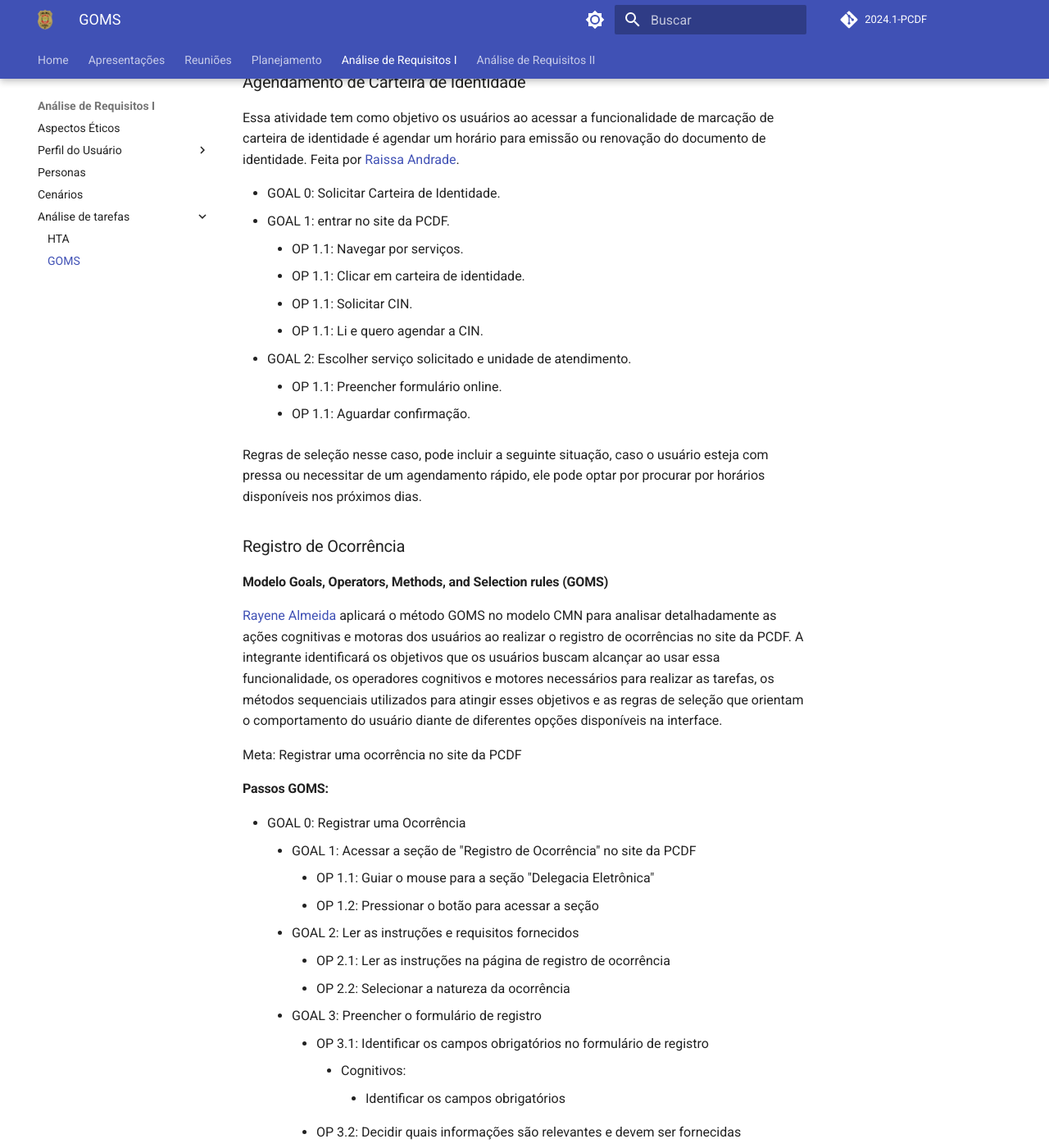
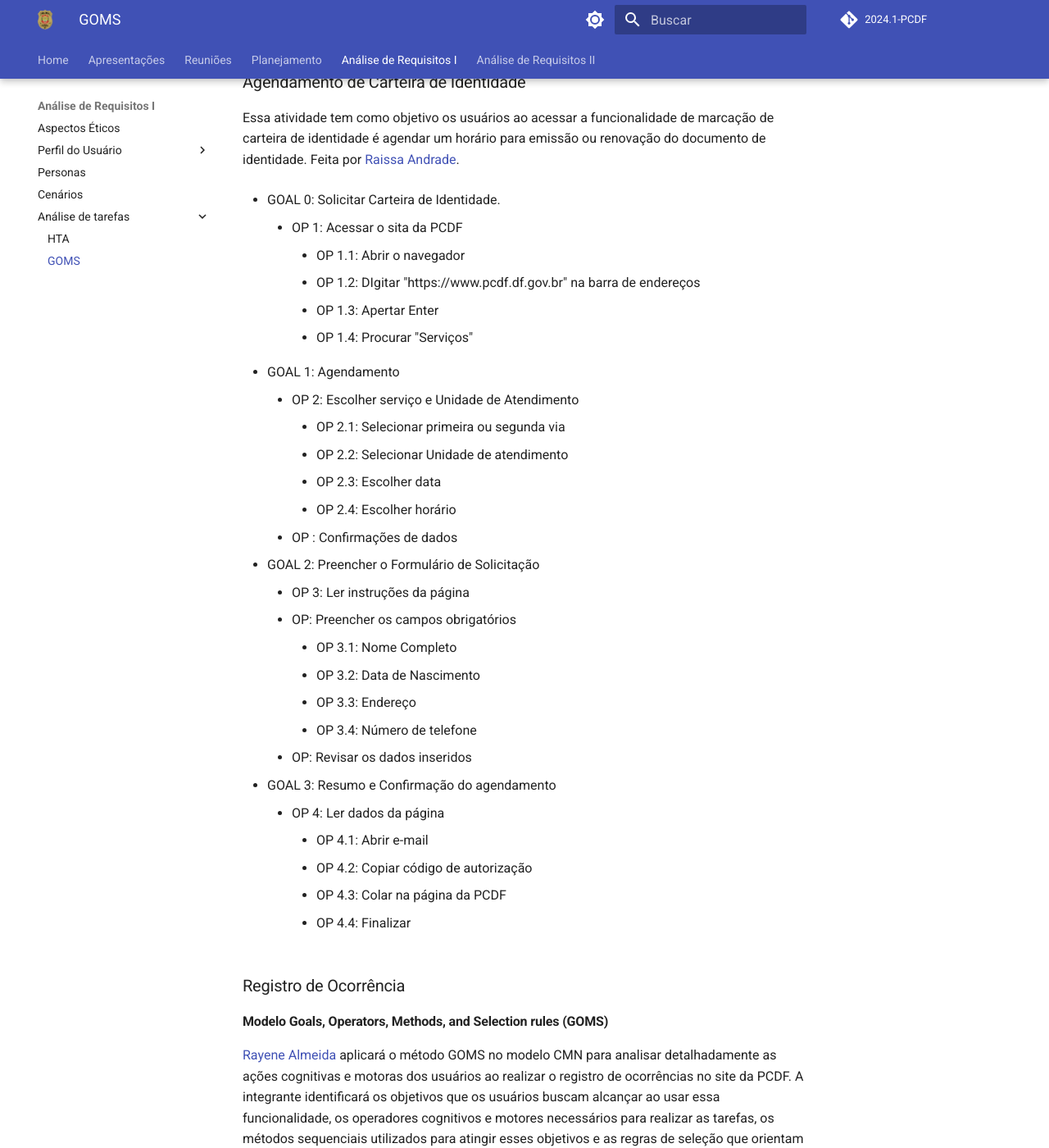
Before and after one commit to Interacao-Humano-Computador/2024.1-PCDF, an MkDocs documentation site: the page built from docs/analise_requisitos1/analise_tarefas/goms.md, in a window 1280 px wide and 1400 px high, scrolled down 6461 px. Shown: the whole window at 82% size. Built offline with MkDocs 1.6.1 and Material for MkDocs 9.7.7, drawn with Linux system fonts in a browser that asks for light colours; comment, search, counter and statistics services are not loaded.

```diff
--- a/docs/analise_requisitos1/analise_tarefas/goms.md
+++ b/docs/analise_requisitos1/analise_tarefas/goms.md
@@ -161,17 +161,37 @@ Nessa tarefa o usuário pretende fazer uma denúncia no site da PCDF, foi analis
 
 Essa atividade tem como objetivo os usuários ao acessar a funcionalidade de marcação de carteira de identidade é agendar um horário para emissão ou renovação do documento de identidade. Feita por [Raissa Andrade](https://github.com/RaissaAndradeS).
 
+
 * GOAL 0: Solicitar Carteira de Identidade.
-* GOAL 1: entrar no site da PCDF.
-    * OP 1.1: Navegar por serviços.
-    * OP 1.1: Clicar em carteira de identidade.
-    * OP 1.1: Solicitar CIN.
-    * OP 1.1: Li e quero agendar a CIN.
-* GOAL 2: Escolher serviço solicitado e unidade de atendimento.
-    * OP 1.1: Preencher formulário online.
-    * OP 1.1: Aguardar confirmação.
+    * OP 1: Acessar o sita da PCDF
+        * OP 1.1: Abrir o navegador
+        * OP 1.2: DIgitar "https://www.pcdf.df.gov.br" na barra de endereços
+        * OP 1.3: Apertar Enter
+        * OP 1.4: Procurar "Serviços"
 
-Regras de seleção nesse caso, pode incluir a seguinte situação, caso o usuário esteja com pressa ou necessitar de um agendamento rápido, ele pode optar por procurar por horários disponíveis nos próximos dias.
+* GOAL 1: Agendamento
+    * OP 2: Escolher serviço e Unidade de Atendimento
+        * OP 2.1: Selecionar primeira ou segunda via
+        * OP 2.2: Selecionar Unidade de atendimento
+        * OP 2.3: Escolher data
+        * OP 2.4: Escolher horário
+    * OP : Confirmações de dados
+
+* GOAL 2: Preencher o Formulário de Solicitação
+    * OP 3: Ler instruções da página
+    * OP: Preencher os campos obrigatórios
+        * OP 3.1: Nome Completo
+        * OP 3.2: Data de Nascimento
+        * OP 3.3: Endereço
+        * OP 3.4: Número de telefone
+    * OP: Revisar os dados inseridos
+
+* GOAL 3: Resumo e Confirmação do agendamento
+    * OP 4: Ler dados da página
+        * OP 4.1: Abrir e-mail
+        * OP 4.2: Copiar código de autorização
+        * OP 4.3: Colar na página da PCDF
+        * OP 4.4: Finalizar
 
 
 ### Registro de Ocorrência
```
Also changed, not shown: docs/analise_requisitos1/analise_tarefas/hta.md (+3 -0 lines), docs/analise_requisitos2/metas_usabilidade.md (+72 -0 lines), docs/planejamento/cronograma.md (+1 -1 lines), docs/assets/Analise_Requisitos/AgendaDel.png (added), docs/assets/Analise_Requisitos/DiagramaCart.png (added), docs/assets/Analise_Requisitos/GestaoEstrat.png (added), docs/assets/Analise_Requisitos/Videos.png (added), docs/assets/DenunciaOn.png (added).
